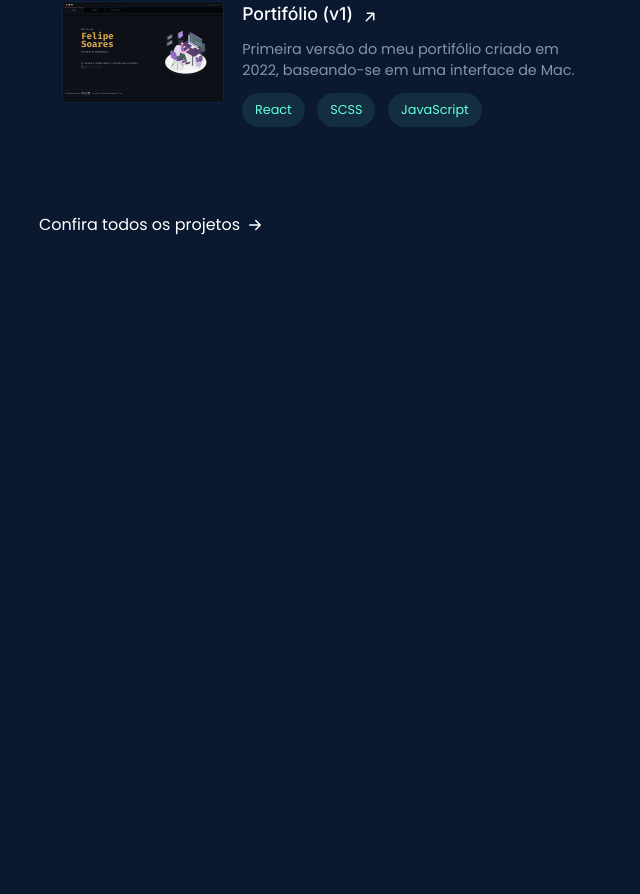
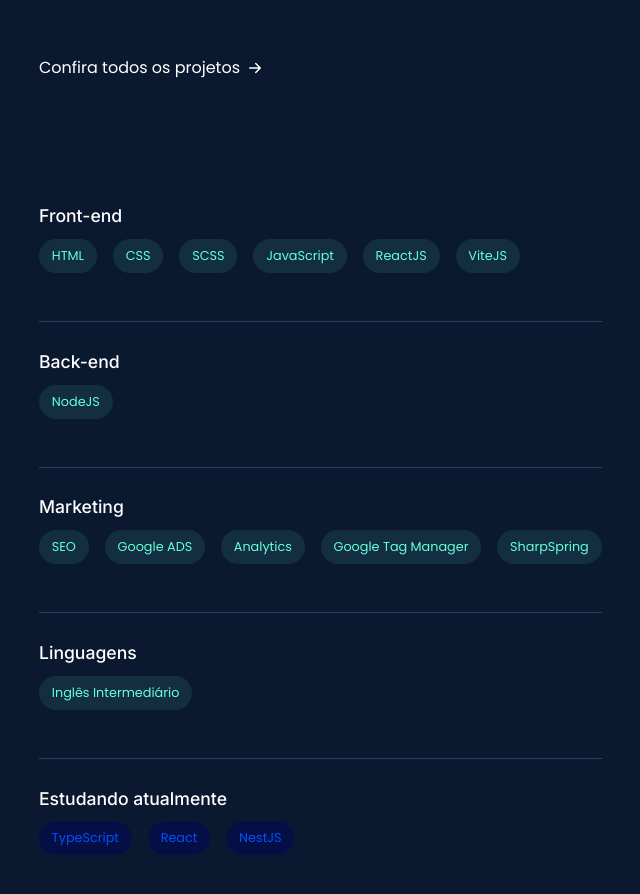
Before and after one commit to felipesoarws/v2, a React (Vite) app: page / in a window 1280 px wide. Shown: the part 1544-2438 px from the top of the page, without its empty margins (601-1241 px from the left). Before the commit the page ends 1794 px from the top, so only its background shows below. Built offline with nearby package versions, Linux system fonts and the light colour scheme.

Commit message:
Add files via upload

```diff
--- a/index.html
+++ b/index.html
@@ -4,7 +4,7 @@
     <meta charset="UTF-8" />
     <link rel="icon" type="image/svg+xml" href="/icon.webp" />
     <meta name="viewport" content="width=device-width, initial-scale=1.0" />
-    <title>@felipesoarws</title>
+    <title>@felipesoarws | frontend developer</title>
   </head>
   <body>
     <div id="root"></div>
--- a/src/App.jsx
+++ b/src/App.jsx
@@ -1,12 +1,16 @@
 import { BrowserRouter as Router, Routes, Route } from "react-router-dom";
 
 import Home from "./pages/Home.jsx";
+import Error from "./pages/Error.jsx";
+import Projects from "./pages/Projects.jsx";
 
 export default function App() {
   return (
     <Router>
       <Routes>
         <Route path="/" element={<Home />} />
+        <Route path="/projects" element={<Projects />} />
+        <Route path="/*" element={<Error />} />
       </Routes>
     </Router>
   );
--- /dev/null
+++ b/src/components/ItemSkill.jsx
@@ -0,0 +1,16 @@
+export const ItemSkill = ({ stack, skills, skillProgress }) => {
+  let list = String(skills).split(",");
+
+  return (
+    <div className="item">
+      <h2>{stack}</h2>
+      <div className="item-list">
+        {list.map((item) => (
+          <p key={item} className={skillProgress}>
+            {item}
+          </p>
+        ))}
+      </div>
+    </div>
+  );
+};
--- /dev/null
+++ b/src/pages/Error.jsx
@@ -0,0 +1,5 @@
+const Error = () => {
+  return <div>Error</div>;
+};
+
+export default Error;
--- a/src/pages/Home.jsx
+++ b/src/pages/Home.jsx
@@ -1,21 +1,23 @@
-import { useRef } from 'react';
+import { useEffect, useRef, useState } from "react";
+import { Link } from "react-router-dom";
 
 import {
   AiOutlineGithub,
   AiOutlineInstagram,
   AiFillLinkedin,
-} from 'react-icons/ai';
+} from "react-icons/ai";
 
-import { BsArrowUpShort } from 'react-icons/bs';
+import { BsArrowUpShort } from "react-icons/bs";
 
 // components
-import { Project } from '../components/Project';
+import { Project } from "../components/Project";
+import { ItemSkill } from "../components/ItemSkill";
 
 // images
-import vlrHub from '../assets/vlrhub_screen.png';
-import gowRagnarok from '../assets/gow_screen.png';
-import googleKeepClone from '../assets/google_keep_screen.png';
-import v1Portifolio from '../assets/v1_portifolio_screen.png';
+import vlrHub from "../assets/vlrhub_screen.png";
+import gowRagnarok from "../assets/gow_screen.png";
+import googleKeepClone from "../assets/google_keep_screen.png";
+import v1Portifolio from "../assets/v1_portifolio_screen.png";
 
 const Home = () => {
   const aboutNavItem = useRef(null);
@@ -24,37 +26,37 @@ const Home = () => {
   const contactNavItem = useRef(null);
 
   const toggleNavClass = (text) => {
-    if (text == 'about') {
+    if (text == "about") {
       document.body.scrollTop = 0;
       document.documentElement.scrollTop = 0;
     }
 
     switch (text) {
-      case 'projects':
-        projectsNavItem.current.classList.add('actived');
-        aboutNavItem.current.classList.remove('actived');
-        skillsNavItem.current.classList.remove('actived');
-        contactNavItem.current.classList.remove('actived');
+      case "projects":
+        projectsNavItem.current.classList.add("actived");
+        aboutNavItem.current.classList.remove("actived");
+        skillsNavItem.current.classList.remove("actived");
+        contactNavItem.current.classList.remove("actived");
         break;
-      case 'about':
-        projectsNavItem.current.classList.remove('actived');
-        aboutNavItem.current.classList.add('actived');
-        skillsNavItem.current.classList.remove('actived');
-        contactNavItem.current.classList.remove('actived');
+      case "about":
+        projectsNavItem.current.classList.remove("actived");
+        aboutNavItem.current.classList.add("actived");
+        skillsNavItem.current.classList.remove("actived");
+        contactNavItem.current.classList.remove("actived");
 
         break;
-      case 'skills':
-        projectsNavItem.current.classList.remove('actived');
-        aboutNavItem.current.classList.remove('actived');
-        skillsNavItem.current.classList.add('actived');
-        contactNavItem.current.classList.remove('actived');
+      case "skills":
+        projectsNavItem.current.classList.remove("actived");
+        aboutNavItem.current.classList.remove("actived");
+        skillsNavItem.current.classList.add("actived");
+        contactNavItem.current.classList.remove("actived");
 
         break;
-      case 'contact':
-        projectsNavItem.current.classList.remove('actived');
-        aboutNavItem.current.classList.remove('actived');
-        skillsNavItem.current.classList.remove('actived');
-        contactNavItem.current.classList.add('actived');
+      case "contact":
+        projectsNavItem.current.classList.remove("actived");
+        aboutNavItem.current.classList.remove("actived");
+        skillsNavItem.current.classList.remove("actived");
+        contactNavItem.current.classList.add("actived");
         break;
 
       default:
@@ -64,7 +66,6 @@ const Home = () => {
 
   return (
     <div className="homepage-style">
-      <div className="cursor"></div>
       <div className="container">
         <div className="container-first-sec">
           <div className="resume">
@@ -77,25 +78,25 @@ const Home = () => {
           </div>
           <div className="navegation">
             <div className="navegation-item actived" ref={aboutNavItem}>
-              <a href="#" onClick={() => toggleNavClass('about')}>
+              <a href="#" onClick={() => toggleNavClass("about")}>
                 <h1>Sobre</h1>
                 <span></span>
               </a>
             </div>
             <div className="navegation-item" ref={projectsNavItem}>
-              <a href="#projects" onClick={() => toggleNavClass('projects')}>
+              <a href="#projects" onClick={() => toggleNavClass("projects")}>
                 <h1>Projetos</h1>
                 <span></span>
               </a>
             </div>
             <div className="navegation-item" ref={skillsNavItem}>
-              <a href="#skills" onClick={() => toggleNavClass('skills')}>
+              <a href="#skills" onClick={() => toggleNavClass("skills")}>
                 <h1>Skills</h1>
                 <span></span>
               </a>
             </div>
             <div className="navegation-item" ref={contactNavItem}>
-              <a href="#contact" onClick={() => toggleNavClass('contact')}>
+              <a href="#contact" onClick={() => toggleNavClass("contact")}>
                 <h1>Contato</h1>
                 <span></span>
               </a>
@@ -134,7 +135,7 @@ const Home = () => {
                 tecnologia.
               </p>
               <p>
-                Contenho conhecimento em <span>HTML</span>, <span>CSS</span>,{' '}
+                Contenho conhecimento em <span>HTML</span>, <span>CSS</span>,{" "}
                 <span>JavaScript</span> e <span>Node</span>. Atualmente estou
                 estudando
                 <span> React</span> e <span>TypeScript</span>.
@@ -146,49 +147,103 @@ const Home = () => {
               <h1>Projetos</h1>
             </div>
             <div className="list">
-              <span id="projects" style={{ visibility: 'hidden' }}></span>
+              <span id="projects" style={{ visibility: "hidden" }}></span>
 
               <Project
-                name={'Valorant Hub'}
+                name={"Valorant Hub"}
                 desc={
-                  'Um website do jogo Valorant, onde pode consultar os agentes do jogo e suas caracteristicas, como também ranks e mapas do jogo, além de suas armas e suas skins.'
+                  "Um website do jogo Valorant, onde pode consultar os agentes do jogo e suas caracteristicas, como também ranks e mapas do jogo, além de suas armas e suas skins."
                 }
-                link={'https://vlrgg.vercel.app/'}
+                link={"https://vlrgg.vercel.app/"}
                 image={vlrHub}
-                stacks={['React', 'SCSS', 'JavaScript']}
+                stacks={["React", "SCSS", "JavaScript"]}
               />
               <Project
-                name={'God of War: Ragnarök'}
+                name={"God of War: Ragnarök"}
                 desc={
-                  'Landing Page criada baseada no novo God of War: Ragnarök, com elaboração de carrossel de galeria e com descrições sobre alguns dos principais personagens da saga atual.'
+                  "Landing Page criada baseada no novo God of War: Ragnarök, com elaboração de carrossel de galeria e com descrições sobre alguns dos principais personagens da saga atual."
                 }
-                link={'https://god-of-war-ragnarok-landing-page.vercel.app/'}
+                link={"https://god-of-war-ragnarok-landing-page.vercel.app/"}
                 image={gowRagnarok}
-                stacks={['HTML', 'SCSS', 'JavaScript']}
+                stacks={["HTML", "SCSS", "JavaScript"]}
               />
               <Project
-                name={'Google Keep - Clone'}
+                name={"Google Keep - Clone"}
                 desc={
-                  'Clone criado do site Google Keep, onde é possivel a criação de notas e listas, podendo personalizar, priorizar e finalizar tarefas feitas'
+                  "Clone criado do site Google Keep, onde é possivel a criação de notas e listas, podendo personalizar, priorizar e finalizar tarefas feitas"
                 }
-                link={'https://google-keep-clone-rho-eight.vercel.app/'}
+                link={"https://google-keep-clone-dev.vercel.app/"}
                 image={googleKeepClone}
-                stacks={['React', 'SCSS', 'JavaScript']}
+                stacks={["React", "SCSS", "JavaScript"]}
               />
               <Project
-                name={'Portifólio (v1)'}
+                name={"Portifólio (v1)"}
                 desc={
-                  'Primeira versão do meu portifólio criado em 2022, baseando-se em uma interface de Mac.'
+                  "Primeira versão do meu portifólio criado em 2022, baseando-se em uma interface de Mac."
                 }
-                link={'https://v1-felipesoares-dev.vercel.app/'}
+                link={"https://v1-felipesoares-dev.vercel.app/"}
                 image={v1Portifolio}
-                stacks={['React', 'SCSS', 'JavaScript']}
+                stacks={["React", "SCSS", "JavaScript"]}
               />
 
               <div className="all-projects">
-                <p>Confira todos os projetos</p>
-                <BsArrowUpShort />
+                <nav>
+                  <ul>
+                    <Link to="/projects">
+                      <li>
+                        <p>Confira todos os projetos</p>
+                        <BsArrowUpShort />
+                      </li>
+                    </Link>
+                  </ul>
+                </nav>
               </div>
+            </div>
+          </div>
+          <div className="skills">
+            <div className="title">
+              <h1>Skills</h1>
+            </div>
+            <div className="skills-list">
+              <span id="skills" style={{ visibility: "hidden" }}></span>
+              <ItemSkill
+                stack={"Front-end"}
+                skills={[
+                  "HTML",
+                  "CSS",
+                  "SCSS",
+                  "JavaScript",
+                  "ReactJS",
+                  "ViteJS",
+                ]}
+                skillProgress={"competent"}
+              />
+              <ItemSkill
+                stack={"Back-end"}
+                skills={["NodeJS"]}
+                skillProgress={"competent"}
+              />
+              <ItemSkill
+                stack={"Marketing"}
+                skills={[
+                  "SEO",
+                  "Google ADS",
+                  "Analytics",
+                  "Google Tag Manager",
+                  "SharpSpring",
+                ]}
+                skillProgress={"competent"}
+              />
+              <ItemSkill
+                stack={"Linguagens"}
+                skills={["Inglês Intermediário"]}
+                skillProgress={"competent"}
+              />
+              <ItemSkill
+                stack={"Estudando atualmente"}
+                skills={["TypeScript", "React", "NestJS"]}
+                skillProgress={"studying"}
+              />
             </div>
           </div>
         </div>
--- /dev/null
+++ b/src/pages/Projects.jsx
@@ -0,0 +1,5 @@
+const Projects = () => {
+  return <div>Projects</div>;
+};
+
+export default Projects;
--- a/src/styles/index.css
+++ b/src/styles/index.css
@@ -7,6 +7,24 @@
   list-style-type: none;
   scroll-behavior: smooth;
   text-decoration: none;
+}
+* img {
+  width: 100%;
+}
+* body::-webkit-scrollbar {
+  width: 13px;
+}
+* body {
+  scrollbar-width: thin;
+  scrollbar-color: var(--thumbBG) var(--scrollbarBG);
+}
+* body::-webkit-scrollbar-track {
+  background: var(--scrollbarBG);
+}
+* body::-webkit-scrollbar-thumb {
+  background-color: var(--thumbBG);
+  border-radius: 20px;
+  border: 3px solid var(--scrollbarBG);
 }
 
 p {
@@ -69,32 +87,6 @@ body p::-moz-selection {
 body p::selection {
   background: #64ffda;
   color: #112240;
-}
-body .cursor {
-  visibility: hidden;
-  z-index: -1;
-  position: fixed;
-  background-color: #112240;
-  width: 50px;
-  height: 50px;
-  border-radius: 50%;
-  pointer-events: none;
-  box-shadow: 0 0 300px 200px #112240, 0 0 200px 10px rgb(91, 159, 241);
-  transform: translate(-50%, -50%);
-  display: none;
-}
-@media (min-width: 1024px) {
-  body .cursor {
-    visibility: visible;
-  }
-}
-body .cursor::before {
-  content: "";
-  position: absolute;
-  width: 50px;
-  height: 50px;
-  border-radius: 50%;
-  opacity: 0.2;
 }
 body .homepage-style .container {
   display: flex;
@@ -306,8 +298,8 @@ body .homepage-style .container-second-sec {
 }
 @media (min-width: 1300px) {
   body .homepage-style .container-second-sec {
-    width: 60vw;
-    margin-left: 45vw;
+    width: 55vw;
+    margin-left: 42vw;
   }
 }
 body .homepage-style .container-second-sec .title {
@@ -375,17 +367,14 @@ body .homepage-style .container-second-sec .about .content span::selection {
   background: #64ffda;
   color: #0a192f;
 }
-@media (min-width: 1024px) {
-  body .homepage-style .container-second-sec .projects {
-    height: 100vh;
-  }
+body .homepage-style .container-second-sec .projects {
+  margin: 4rem 0 2rem 0;
 }
 body .homepage-style .container-second-sec .projects .list {
   display: flex;
   align-items: flex-start;
   justify-content: center;
   flex-direction: column;
-  gap: 3rem;
   transition: all 0.3s ease-in-out;
 }
 @media (min-width: 1024px) {
@@ -399,6 +388,8 @@ body .homepage-style .container-second-sec .projects .list .project {
 @media (min-width: 1024px) {
   body .homepage-style .container-second-sec .projects .list .project {
     padding: 1.5rem;
+    cursor: pointer;
+    z-index: 99999999999;
   }
   body .homepage-style .container-second-sec .projects .list .project:hover {
     opacity: 1;
@@ -518,25 +509,61 @@ body .homepage-style .container-second-sec .projects .list .project .stacks-item
   background-color: rgba(94, 234, 212, 0.1);
 }
 body .homepage-style .container-second-sec .projects .all-projects {
+  margin: 2rem 0;
+}
+body .homepage-style .container-second-sec .projects .all-projects nav ul li {
   display: flex;
   align-items: center;
-  margin: 0.8rem 0;
   gap: 0.2rem;
 }
-body .homepage-style .container-second-sec .projects .all-projects p,
-body .homepage-style .container-second-sec .projects .all-projects svg {
+body .homepage-style .container-second-sec .projects .all-projects nav ul li p,
+body .homepage-style .container-second-sec .projects .all-projects nav ul li svg {
   color: white;
   transition: all 0.3s ease-in-out;
   cursor: pointer;
 }
-body .homepage-style .container-second-sec .projects .all-projects p:hover + svg {
+body .homepage-style .container-second-sec .projects .all-projects nav ul li p:hover + svg {
   transform: translateX(1rem) rotate(90deg);
   color: #64ffda;
 }
-body .homepage-style .container-second-sec .projects .all-projects p:hover {
+body .homepage-style .container-second-sec .projects .all-projects nav ul li p:hover {
   color: #64ffda;
 }
-body .homepage-style .container-second-sec .projects .all-projects svg {
+body .homepage-style .container-second-sec .projects .all-projects nav ul li svg {
   font-size: 1.5rem;
   transform: rotate(90deg);
+}
+body .homepage-style .container-second-sec .skills {
+  margin: 2rem 0;
+}
+body .homepage-style .container-second-sec .skills-list .item {
+  padding: 1rem 0 3rem 0;
+  border-bottom: 1px solid rgba(136, 146, 176, 0.3);
+}
+body .homepage-style .container-second-sec .skills-list .item h2 {
+  font-size: 1.1rem;
+  color: white;
+  letter-spacing: 0px;
+  font-weight: 500;
+  margin: 0.8rem 0;
+}
+body .homepage-style .container-second-sec .skills-list .item-list {
+  display: flex;
+  align-items: center;
+  justify-content: flex-start;
+  flex-wrap: wrap;
+  gap: 1rem;
+}
+body .homepage-style .container-second-sec .skills-list .item-list p {
+  padding: 0.5rem 0.8rem;
+  border-radius: 1.5rem;
+  font-size: 0.8rem;
+}
+body .homepage-style .container-second-sec .skills-list .item-list p.competent {
+  background-color: rgba(94, 234, 212, 0.1);
+  color: #64ffda;
+}
+body .homepage-style .container-second-sec .skills-list .item-list p.studying {
+  color: rgb(0, 80, 255);
+  background-color: rgb(5, 15, 70);
 }/*# sourceMappingURL=index.css.map */
--- a/src/styles/index.scss
+++ b/src/styles/index.scss
@@ -1,5 +1,5 @@
-@import url('https://fonts.googleapis.com/css2?family=Inter:wght@100;400;500;700;800&display=swap');
-@import url('https://fonts.googleapis.com/css2?family=Poppins:wght@100;200;300;400;500;800&display=swap');
+@import url("https://fonts.googleapis.com/css2?family=Inter:wght@100;400;500;700;800&display=swap");
+@import url("https://fonts.googleapis.com/css2?family=Poppins:wght@100;200;300;400;500;800&display=swap");
 $Navy: #0a192f;
 $Light-Navy: #112240;
 $Lightest-Navy: #233554;
@@ -16,10 +16,35 @@ $Green: #64ffda;
   list-style-type: none;
   scroll-behavior: smooth;
   text-decoration: none;
+
+  html {
+    $scrollbarBG: #bdc1c1;
+    $thumbBG: #030405;
+  }
+
+  img {
+    width: 100%;
+  }
+
+  body::-webkit-scrollbar {
+    width: 13px;
+  }
+  body {
+    scrollbar-width: thin;
+    scrollbar-color: var(--thumbBG) var(--scrollbarBG);
+  }
+  body::-webkit-scrollbar-track {
+    background: var(--scrollbarBG);
+  }
+  body::-webkit-scrollbar-thumb {
+    background-color: var(--thumbBG);
+    border-radius: 20px;
+    border: 3px solid var(--scrollbarBG);
+  }
 }
 
 p {
-  font-family: 'Poppins', sans-serif;
+  font-family: "Poppins", sans-serif;
 }
 
 img {
@@ -47,7 +72,7 @@ body {
   h3,
   h4,
   h5 {
-    font-family: 'Inter', sans-serif;
+    font-family: "Inter", sans-serif;
 
     &::selection {
       background: $Green;
@@ -65,33 +90,6 @@ body {
     &::selection {
       background: $Green;
       color: $Light-Navy;
-    }
-  }
-
-  .cursor {
-    visibility: hidden;
-    z-index: -1;
-    position: fixed;
-    background-color: $Light-Navy;
-    width: 50px;
-    height: 50px;
-    border-radius: 50%;
-    pointer-events: none;
-    box-shadow: 0 0 300px 200px $Light-Navy, 0 0 200px 10px rgb(91, 159, 241);
-    transform: translate(-50%, -50%);
-    display: none;
-
-    @media (min-width: 1024px) {
-      visibility: visible;
-    }
-
-    &::before {
-      content: '';
-      position: absolute;
-      width: 50px;
-      height: 50px;
-      border-radius: 50%;
-      opacity: 0.2;
     }
   }
 
@@ -298,8 +296,8 @@ body {
         }
 
         @media (min-width: 1300px) {
-          width: 60vw;
-          margin-left: 45vw;
+          width: 55vw;
+          margin-left: 42vw;
         }
 
         .title {
@@ -363,15 +361,13 @@ body {
         }
 
         .projects {
-          @media (min-width: 1024px) {
-            height: 100vh;
-          }
+          margin: 4rem 0 2rem 0;
+
           .list {
             display: flex;
             align-items: flex-start;
             justify-content: center;
             flex-direction: column;
-            gap: 3rem;
             transition: all 0.3s ease-in-out;
 
             @media (min-width: 1024px) {
@@ -385,6 +381,8 @@ body {
 
               @media (min-width: 1024px) {
                 padding: 1.5rem;
+                cursor: pointer;
+                z-index: 99999999999;
 
                 &:hover {
                   opacity: 1;
@@ -517,10 +515,13 @@ body {
           }
 
           .all-projects {
+            margin: 2rem 0;
+
+            nav ul li {
               display: flex;
               align-items: center;
-            margin: 0.8rem 0;
               gap: 0.2rem;
+
               p,
               svg {
                 color: white;
@@ -546,6 +547,50 @@ body {
             }
           }
         }
+
+        .skills {
+          margin: 2rem 0;
+
+          &-list {
+            .item {
+              padding: 1rem 0 3rem 0;
+              border-bottom: 1px solid rgba($color: $Slate, $alpha: 0.3);
+
+              h2 {
+                font-size: 1.1rem;
+                color: white;
+                letter-spacing: 0px;
+                font-weight: 500;
+                margin: 0.8rem 0;
+              }
+
+              &-list {
+                display: flex;
+                align-items: center;
+                justify-content: flex-start;
+                flex-wrap: wrap;
+                gap: 1rem;
+
+                p {
+                  padding: 0.5rem 0.8rem;
+                  border-radius: 1.5rem;
+                  font-size: 0.8rem;
+
+                  &.competent {
+                    background-color: rgb(94 234 212/0.1);
+                    color: $Green;
+                  }
+
+                  &.studying {
+                    color: rgb(0, 80, 255);
+                    background-color: rgb(5, 15, 70);
                   }
                 }
               }
+            }
+          }
+        }
+      }
+    }
+  }
+}
```
Also changed, not shown: 1 other file (tests, documents, lock files or other folders). Lines whose indentation alone changed are shown as unchanged.
